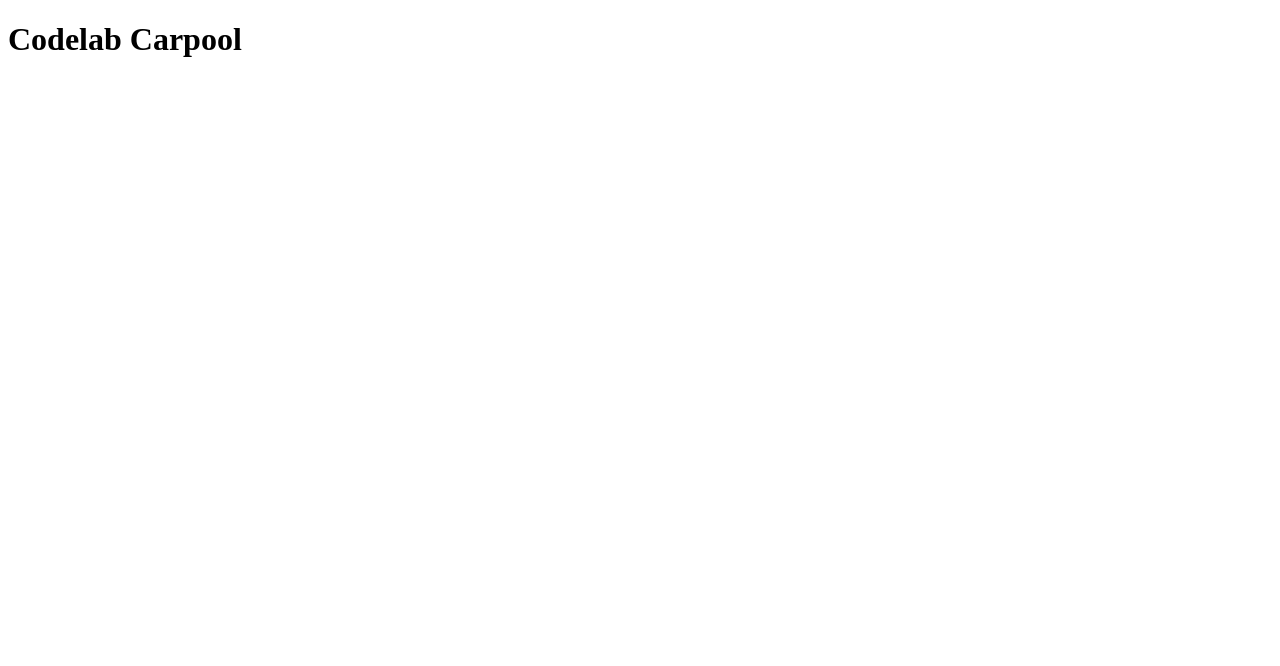
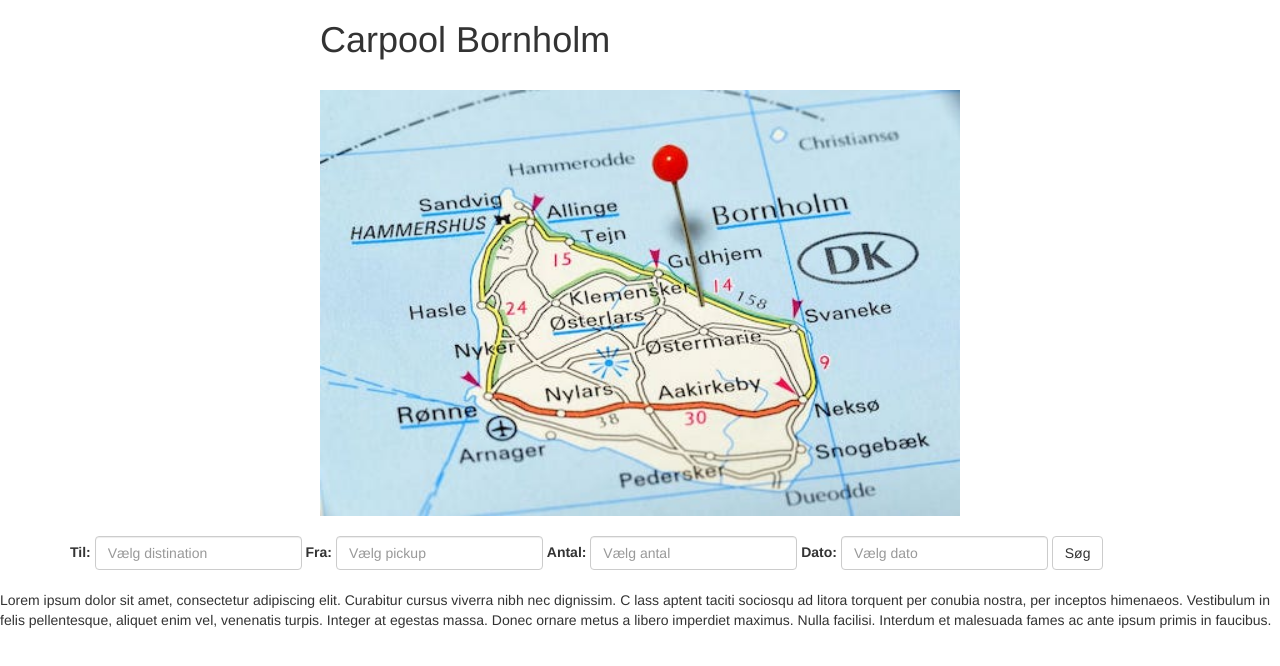
Before and after one commit to Mikkel-ao/codelab_carpool, a plain HTML site: page index.html in a window 1280 px wide. Drawn offline with nearby package versions, Linux system fonts and the light colour scheme.

Commit message:
Basic html and style class

```diff
--- a/css/style.css
+++ b/css/style.css
@@ -0,0 +1,8 @@
+
+
+.center {
+    display: block;
+    margin-left: auto;
+    margin-right: auto;
+    width: 50%;
+}
--- a/index.html
+++ b/index.html
@@ -3,10 +3,52 @@
 <head>
     <meta charset="UTF-8">
     <title>Carpool</title>
+    <link rel="stylesheet" href="/css/style.css"/>
+    <link rel="stylesheet" href="https://maxcdn.bootstrapcdn.com/bootstrap/3.4.1/css/bootstrap.min.css">
+    <script src="https://ajax.googleapis.com/ajax/libs/jquery/3.7.1/jquery.min.js"></script>
+    <script src="https://maxcdn.bootstrapcdn.com/bootstrap/3.4.1/js/bootstrap.min.js"></script>
 </head>
+<header>
+    <h1 class="center">Carpool Bornholm</h1>
+    <br/>
+    <img src="/images/bornholm-kort.jpg" alt="Logo" class="center"/>
+    <br/>
+</header>
+
 <body>
+<form class="form-inline" action="/action_page.php">
+<div class="container">
+    <form class="form-inline" action="/action_page.php">
+        <div class="form-group">
+            <label for="til">Til:</label>
+            <input type="til" class="form-control" id="til" placeholder="Vælg distination" name="til">
+        </div>
+        <div class="form-group">
+            <label for="fra">Fra:</label>
+            <input type="fra" class="form-control" id="fra" placeholder="Vælg pickup" name="fra">
+        </div>
+        <div class="form-group">
+            <label for="Antal">Antal:</label>
+            <input type="Antal" class="form-control" id="antal" placeholder="Vælg antal" name="antal">
+        </div>
+        <div class="form-group">
+            <label for="Dato">Dato:</label>
+            <input type="Dato" class="form-control" id="dato" placeholder="Vælg dato" name="dato">
 
-<h1>Codelab Carpool</h1>
+        </div>
+
+        <button type="søg" class="btn btn-default">Søg</button>
+    </form>
+</div>
+
+    <br/>
+<p>
+    Lorem ipsum dolor sit amet, consectetur adipiscing elit. Curabitur  cursus viverra nibh nec dignissim. C
+    lass aptent taciti sociosqu ad  litora torquent per conubia nostra, per inceptos himenaeos.
+    Vestibulum  in felis pellentesque, aliquet enim vel, venenatis turpis. Integer at  egestas massa.
+    Donec ornare metus a libero imperdiet maximus.
+    Nulla  facilisi. Interdum et malesuada fames ac ante ipsum primis in faucibus.
+</p>
 
 </body>
 </html>
```
Also changed, not shown: images/bornholm-kort.jpg (added), images/user-icon-person-icon-client-symbol-login-head-sign-icon-design-vector.jpg (added).
